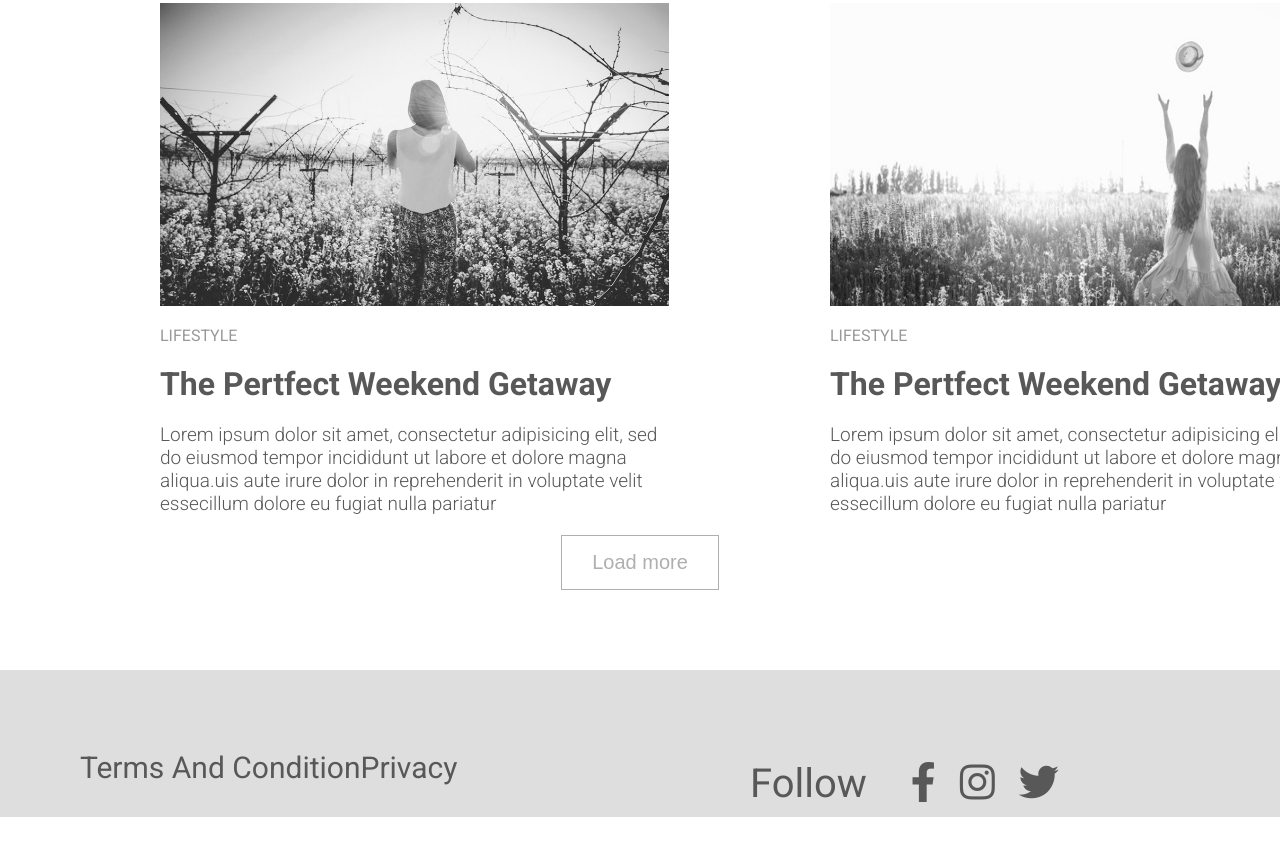
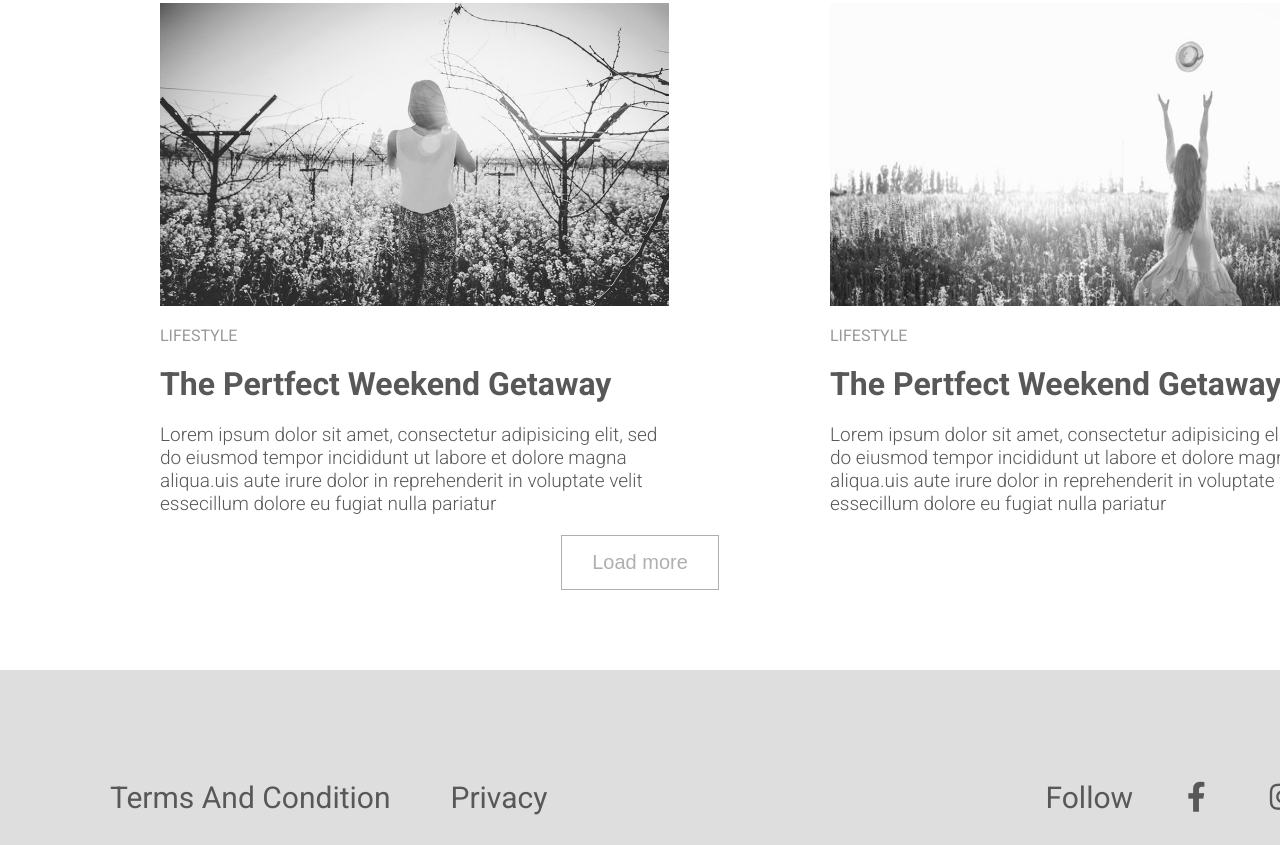
Before and after one commit to Mithunhowlader2020/Assignment-5-Minimo, a plain HTML site: page index.html in a window 1280 px wide. Shown: the part 3258-4103 px from the top of the page. Before the commit the page ends 4075 px from the top, so only its background shows below. Drawn offline with Linux system fonts and the light colour scheme.

Commit message:
Update style.css

```diff
--- a/css/style.css
+++ b/css/style.css
@@ -96,6 +96,7 @@ article a{
 	color: #9a9898 ;
 }
 
+
 .blog-section{}
 .blog{
 	width: 50%;
@@ -171,8 +172,12 @@ footer.container{
 }
 .footer-menu ul li a{
 	text-transform:capitalize;
-  color: #585858;
+
+	padding: 30PX;
+  	color: #585858;
 	font-size: 30px;
+
+
 }
 .footer-menu ul li a:hover{
 	color: #000000;
@@ -180,27 +185,28 @@ footer.container{
 
 
 .social-menu{
-	width: 50%;
-	float: left;
+	width: 40%;
+	float: right;
 }
 .social-menu ul{
+	text-align: right;
 
 }
 .social-menu ul li{
 	display: inline-block;
 	list-style: none;
-  font-size: 40px;
-  text-align: center;
+  font-size: 30px;
+  text-align: right;
 }
 .social-menu strong{
 	text-transform:full-width;
 	color: #585858 ;
 	font-weight: 400;
-	margin-right: 30px;
+	margin-right: 20px;
 }
 .social-menu ul li a{
-	font-size: 40px;
+	font-size: 30px;
 	color: #585858;
-	padding: 10px;
+	padding: 30px;
 }
 .social-menu ul li a:hover{}
```
